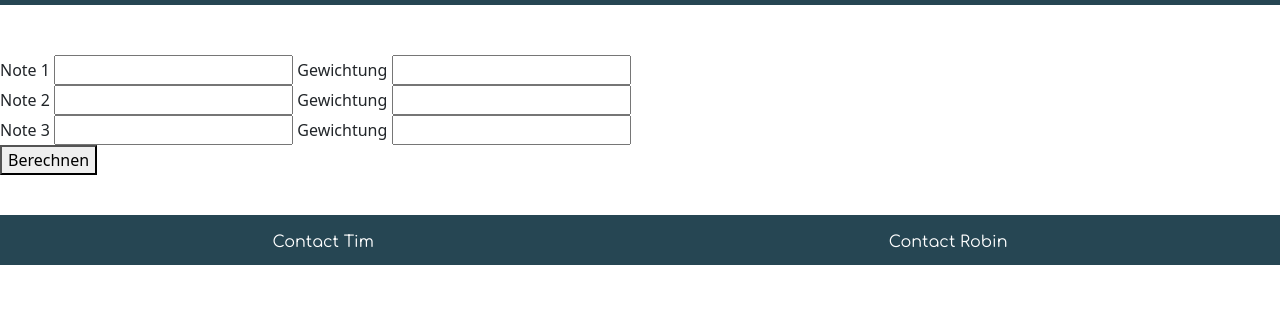
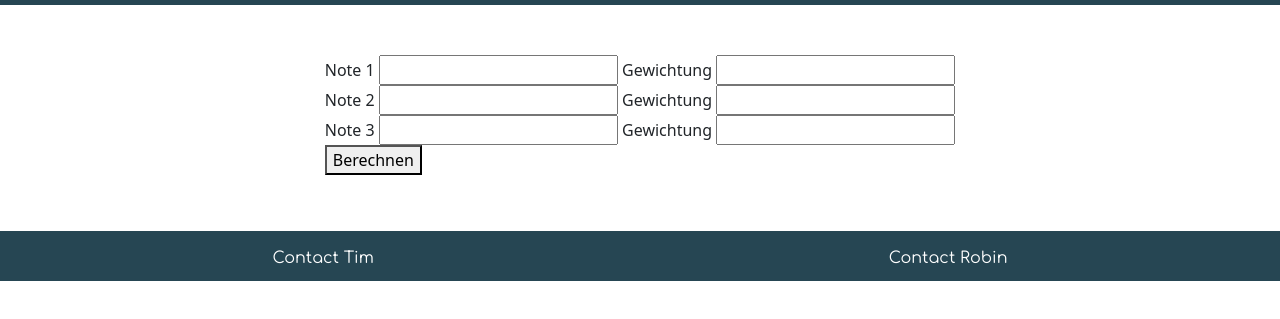
Before and after one commit to neherr/lb02_tim_robin, a plain HTML site: page notenschnitt.html in a window 1280 px wide. Shown: the part 61-380 px from the top of the page. Drawn offline with nearby package versions, Linux system fonts and the light colour scheme.

Commit message:
notenschnitt

```diff
--- a/css/style.css
+++ b/css/style.css
@@ -238,3 +238,7 @@ video{
 .div_picture {
     margin-left: 50px;
 }
+.rechner-feld{
+    display: flex;
+    justify-content: center;
+}
--- a/notenschnitt.html
+++ b/notenschnitt.html
@@ -48,7 +48,7 @@
 
 
     <main>
-        <div>
+        <div id="rechner" class="rechner-feld">
             <form style="margin-top: 50px;">
                 <label>Note 1</label>
                     <input id="note-1">
@@ -62,7 +62,7 @@
                     <input id="note-3">
                 <label>Gewichtung</label>
                     <input id="gewichtung-3"> <br>
-                <button onclick="note_berechnen()">Berechnen</button>
+                <button onclick="note_berechnen()" class="rechner-button">Berechnen</button>
                     <p id="resultat"></p>
             </form>
         </div>
```
